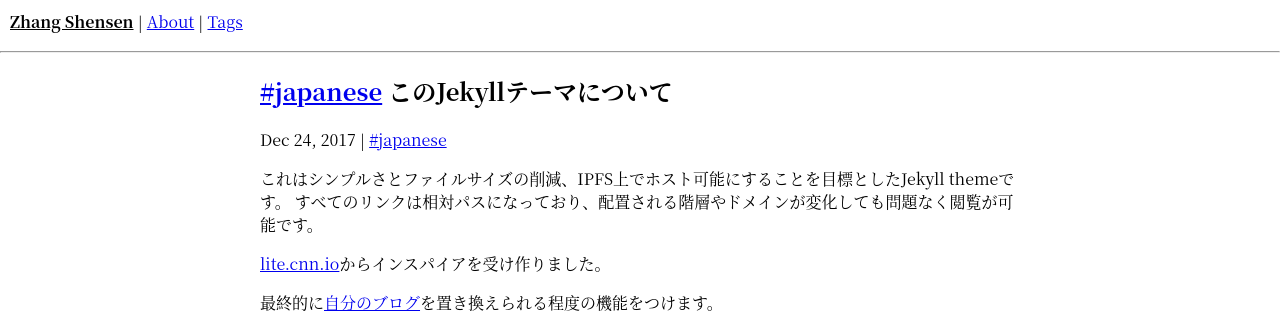
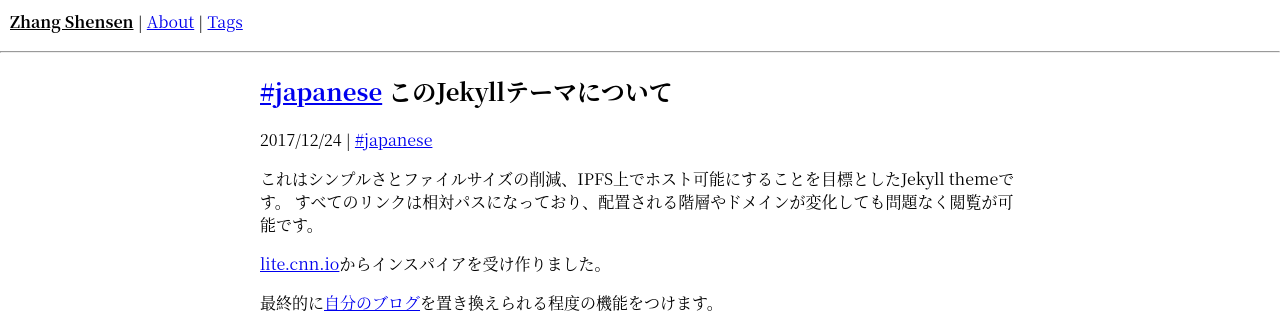
Before and after one commit to pix33l/pix33l.github.io, a Jekyll site: the page built from _posts/2017-12-24-welcome.md, in a window 1280 px wide. Shown: the top 323 px of the page. Built offline with Jekyll 4.4.1, drawn with Linux system fonts in a browser that asks for light colours.

Commit message:
Update post.html

```diff
--- a/_layouts/post.html
+++ b/_layouts/post.html
@@ -8,7 +8,7 @@ layout: default
             {{ page.title | escape }}
         </h1>
         <p class="post-info">
-                <time datetime="{{ page.date | date_to_xmlschema }}">{{ page.date | date: "%b %-d, %Y" }}</time>
+                <time datetime="{{ page.date | date_to_xmlschema }}">{{ page.date | date: "%Y/%m/%d" }}</time>
             {% for tag in page.tags %}
              | <a href="{% include relative %}/tags/#{{ tag | downcase }}">#{{ tag }}</a>
             {% endfor %}
```
